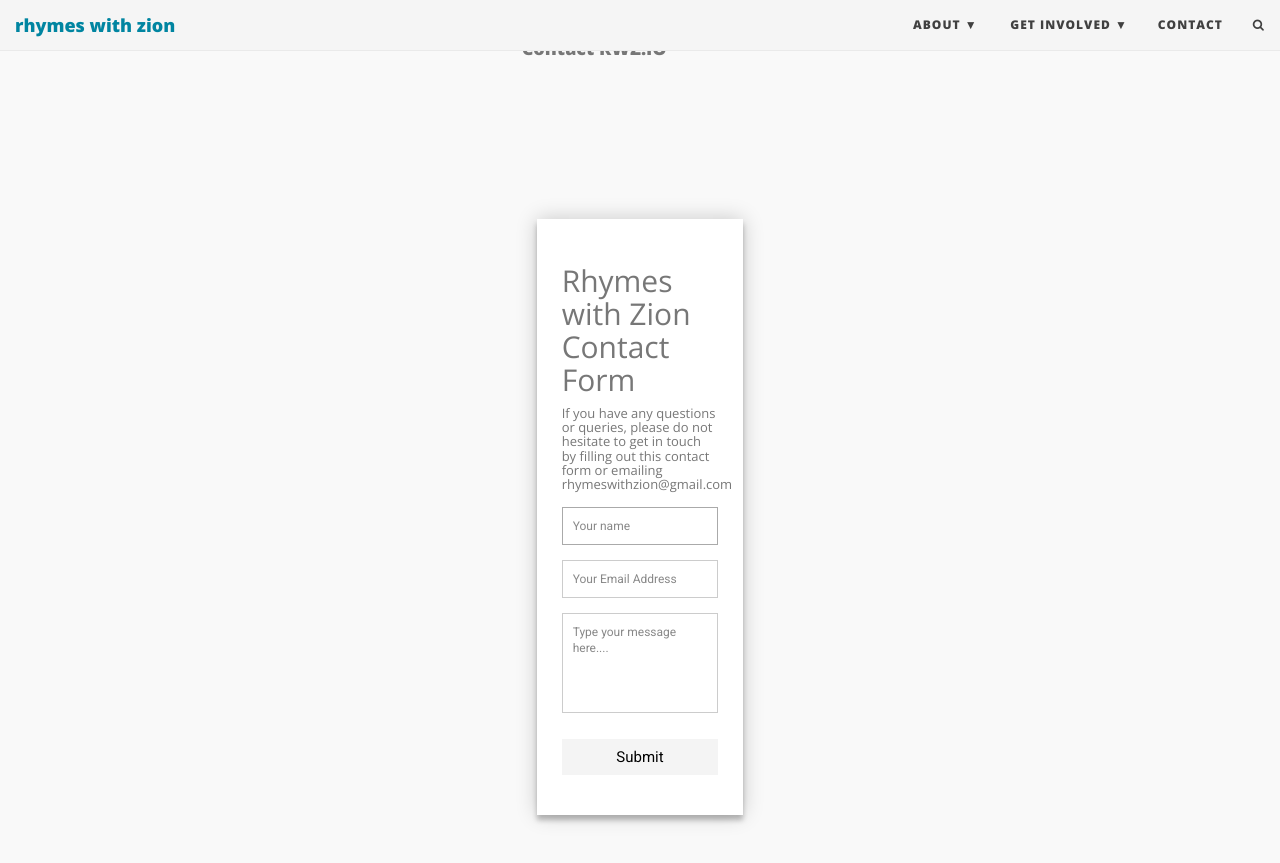
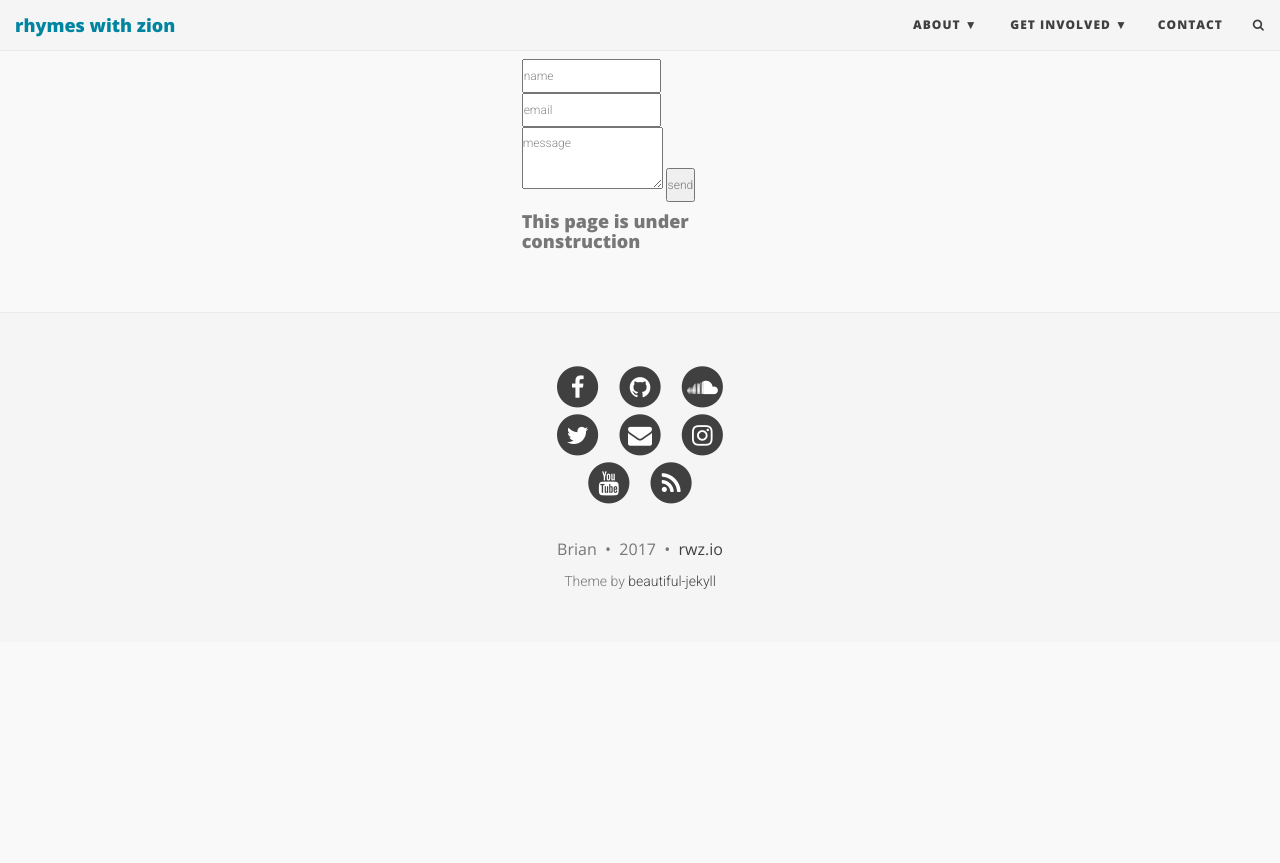
Before and after one commit to rhymeswithzion/rwz-test, a Jekyll site: the page built from contact.md, in a window 1280 px wide and 900 px high, scrolled down 307 px. Shown: the top 863 px of the window. Built offline with Jekyll 4.4.1, drawn with Linux system fonts in a browser that asks for light colours; some web fonts are replaced; comment, search, counter and statistics services are not loaded; after the commit the page ends 949 px from its top, so only the background shows below that.

Commit message:
Create contact.md

```diff
--- a/contact.md
+++ b/contact.md
@@ -5,27 +5,16 @@ subtitle:
 css: "/css/contact.css"
 ---
 
-#### Contact RWZ.IO
+<header>Contact RWZ.IO</header>
 
-<div class="container">
-  <form id="contact" action="https://formspree.io/rhymeswithzion@gmail.com" method="post">
-    <h3>Rhymes with Zion Contact Form</h3>
-    <h4>If you have any questions or queries, please do not hesitate to get in touch by filling out this contact form or emailing rhymeswithzion@gmail.com </h4>
-    <fieldset>
-      <input placeholder="Your name" type="text" tabindex="1" required autofocus>
-    </fieldset>
-    <fieldset>
-      <input placeholder="Your Email Address" type="email" tabindex="2" required>
-    </fieldset>
-    <fieldset>
-      <textarea placeholder="Type your message here...." tabindex="5" required></textarea>
-    </fieldset>
-    <fieldset>
-      <button name="submit" type="submit" id="contact-submit" data-submit="...Sending">Submit</button>
-    </fieldset>
-  </form>
-</div>
+<form id="form" class="topBefore" action="https://formspree.io/rhymeswithzion@gmail.com" method="POST">
 
+		  <input id="name" type="text" placeholder="name">
+		  <input id="email" type="text" placeholder="email">
+		  <textarea id="message" type="text" placeholder="message"></textarea>
+  <input id="submit" type="submit" value="send">
+
+</form>
 
 
 #### This page is under construction
```
